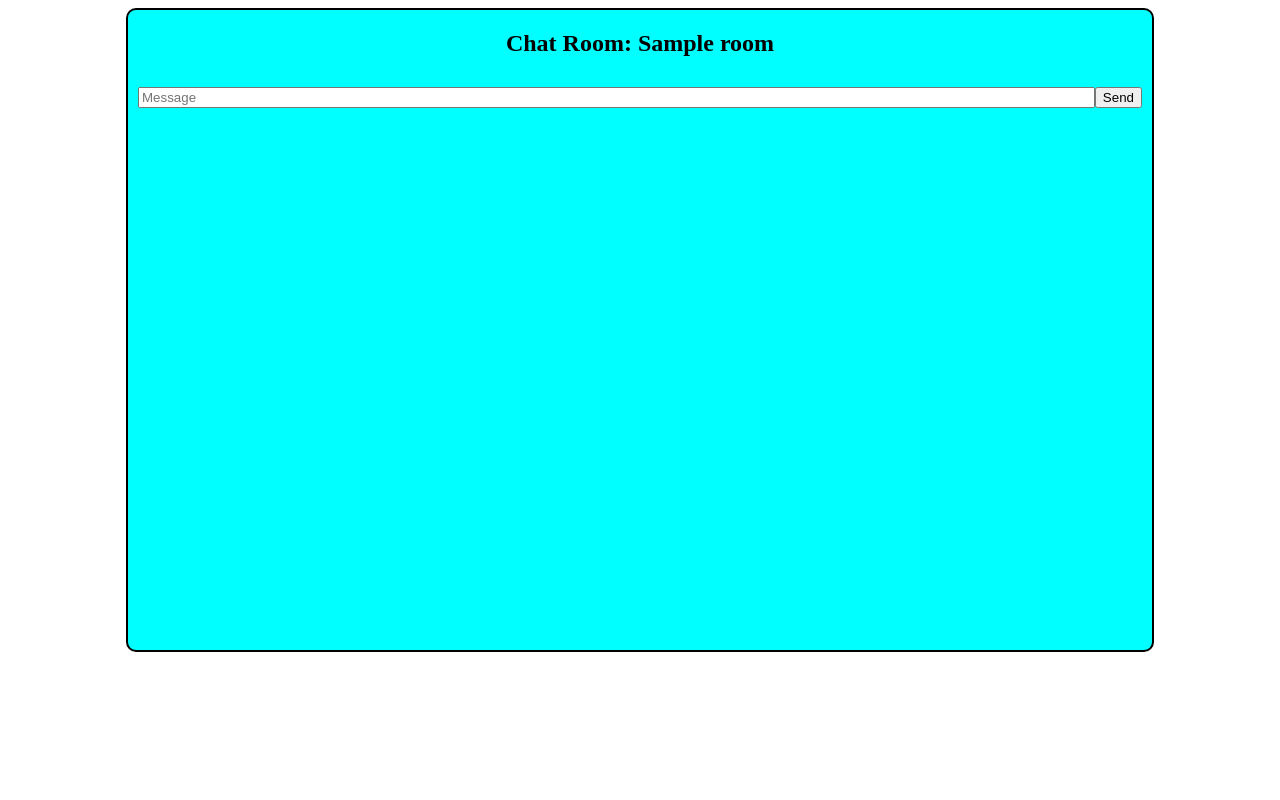
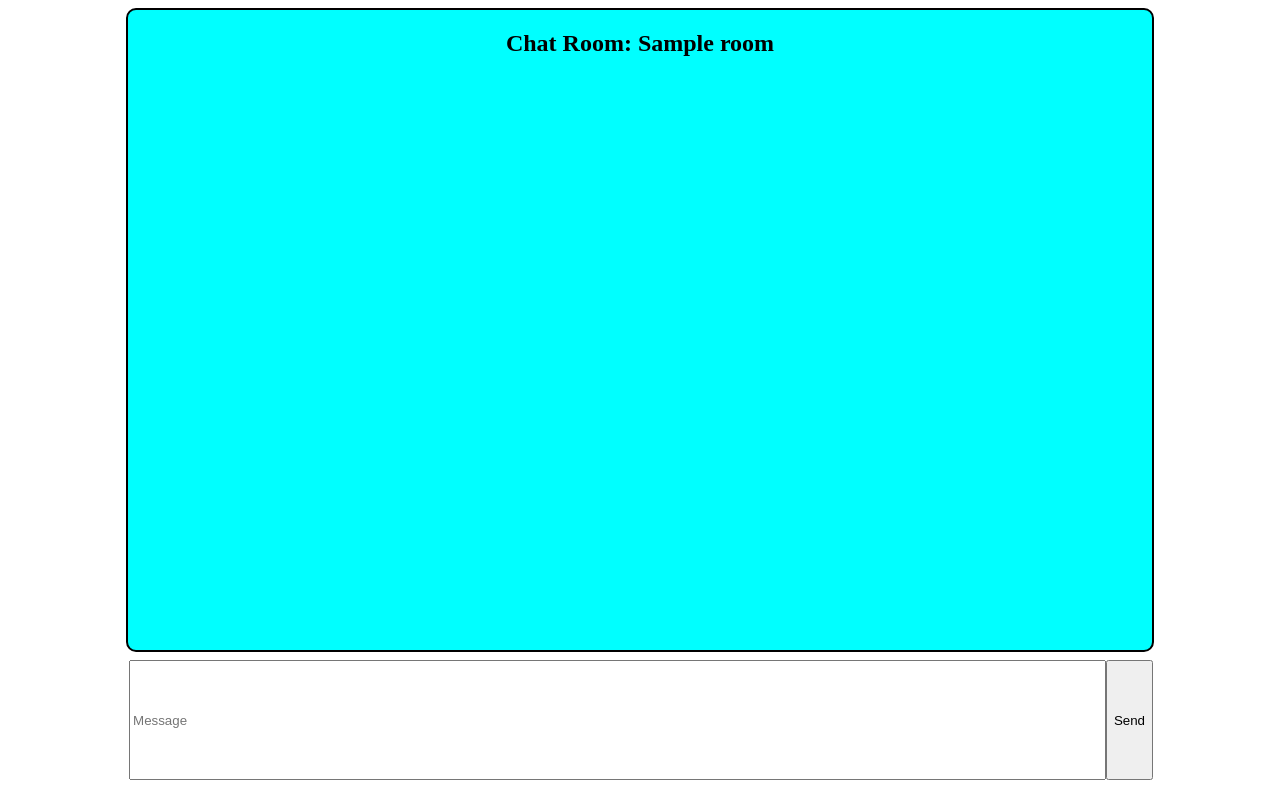
Before and after one commit to mansidwivedi883/Audio_streamer_app, a Flask app: template templates/room.html in a window 1280 px wide. Run offline with Flask 3, Linux system fonts and the light colour scheme; the template is opened without the code that fills it: most values are stand-ins (such as "Sample title", 1, 10 or a date in 2020); some libraries are stand-ins or nearby versions.

Commit message:
FIX Fixed message input position

```diff
--- a/main.py
+++ b/main.py
@@ -49,5 +49,6 @@ def room():
     if room is None or session.get("name") is None or room not in rooms:
         return redirect(url_for("home"))
     return render_template("room.html")
+
 if __name__ == "__main__":
     socketio.run(app, debug=True)
--- a/static/css/style.css
+++ b/static/css/style.css
@@ -39,10 +39,15 @@
 }
 
 .inputs {
+    position: absolute;
+    bottom: 10px;
     padding: 10px;
     display:flex;
+    width: 80%;
+    height: 15%;
+    left: 9.3vw;
+}
 
-}
 h2{
     text-align: center;
 }
```
